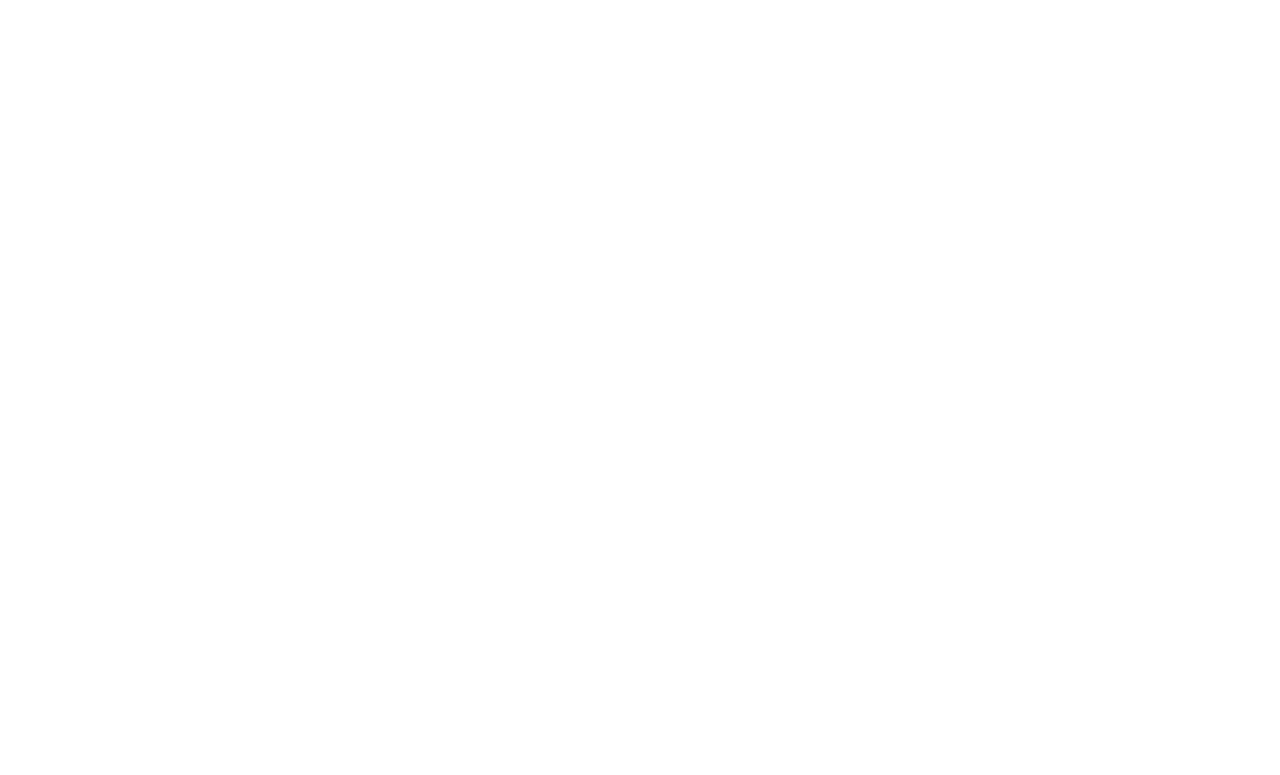
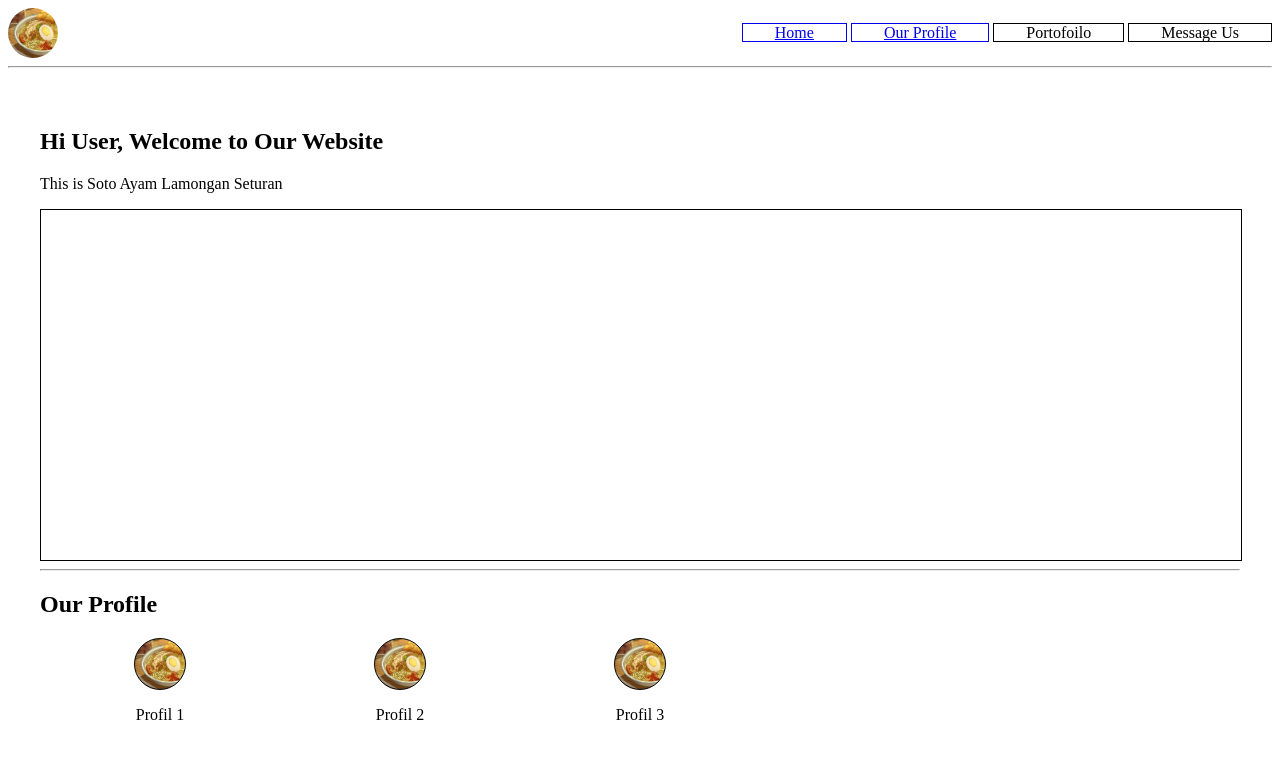
Before and after one commit to revou-fundamental-course/fundamental-almalaksono, a plain HTML site: page index.html in a window 1280 px wide. Drawn offline with Linux system fonts and the light colour scheme.

Commit message:
update website

```diff
--- a/css/style.css
+++ b/css/style.css
@@ -0,0 +1,70 @@
+main {
+    padding: 32px;
+}
+
+.nav-container {
+    display: flex;
+    justify-content: space-between;
+    align-items: center;
+}
+
+.logo-icon {
+    height: 50px;
+    width: 50px;
+
+    /* For Image Icon */
+    background-image: url(../assets/soto\ anime.jpg);
+    background-size: cover;
+    border-radius: 50%;
+}
+
+nav>a {
+    padding-left: 32px;
+    padding-right: 32px;
+    border: 1px solid;
+}
+
+.banner-container {
+    height: 350px;
+    width: 100%;
+    border: 1px solid;
+}
+
+.profile-content {
+    display: flex;
+    justify-content: space-evenly;
+}
+
+.profile-item{
+    text-align: center;
+    flex: 1;
+    text-align: -webkit-center;
+
+}
+
+.profile-icon {
+    height: 50px;
+    width: 50px;
+    border: 1px solid;
+
+    /* For Image Icon */
+    background-image: url(../assets/soto\ anime.jpg);
+    background-size: cover;
+    border-radius: 50%;
+}
+
+.profile-1 {
+    background-image: url(../assets/soto\ anime.jpg);
+}
+
+.profile-2 {
+    background-image: url(../assets/soto\ anime.jpg);
+}
+
+.profile-3 {
+    background-image: url(../assets/soto\ anime.jpg);
+}
+
+.divider {
+    flex: 2;
+}
--- a/index.html
+++ b/index.html
@@ -4,10 +4,71 @@
 <head>
     <meta charset="UTF-8">
     <meta name="viewport" content="width=device-width", initial-scale="1.0">
-    <title>Document</title>
+    <title>Portofolio Soto Ayam Lamongan Seturan</title>
+    <link rel="stylesheet" href="css/style.css">
 </head>
 
 <body>
+    <!--Ini Header Nav-->
+    <header class="nav-container">
+        <div class="logo-icon"></div>
+
+        <nav>
+            <a href="#home">Home</a>
+            <a href="#our-profile">Our Profile</a>
+            <a>Portofoilo</a>
+            <a>Message Us</a>
+        </nav>
+    </header>
+
+    <hr/>
+
+    <main>
+        <!--Ini Home Content-->
+        <section id="home">
+            <header>
+                <h1>Hi User, Welcome to Our Website</h1>
+            </header>
+
+            <article>
+                <p>This is Soto Ayam Lamongan Seturan</p>
+
+                <div class="banner-container"></div>
+            </article>
+        </section>
+
+        <hr/>
+
+        <!--Ini Our Profile Content-->
+        <section id="our-profile">
+            <header>
+                <h1>Our Profile</h1>
+            </header>
+
+            <article class="profile-content">
+                <div class="profile-item">
+                    <div class="profile-icon profile-1"></div>
+                    <p>Profil 1</p>
+                </div>
+
+                <div class="profile-item">
+                    <div class="profile-icon profile-2"></div>
+                    <p>Profil 2</p>
+                </div>
+
+                <div class="profile-item">
+                    <div class="profile-icon profile-3"></div>
+                    <p>Profil 3</p>
+                </div>
+
+                <div class="divider"></div>
+            </article>
+
+        <!--Ini Portofolio Content-->
+
+        <!--Ini Message Us Content-->
+
+    </main>
 
 </body>
 
```
Also changed, not shown: assets/soto anime.jpg (added).
